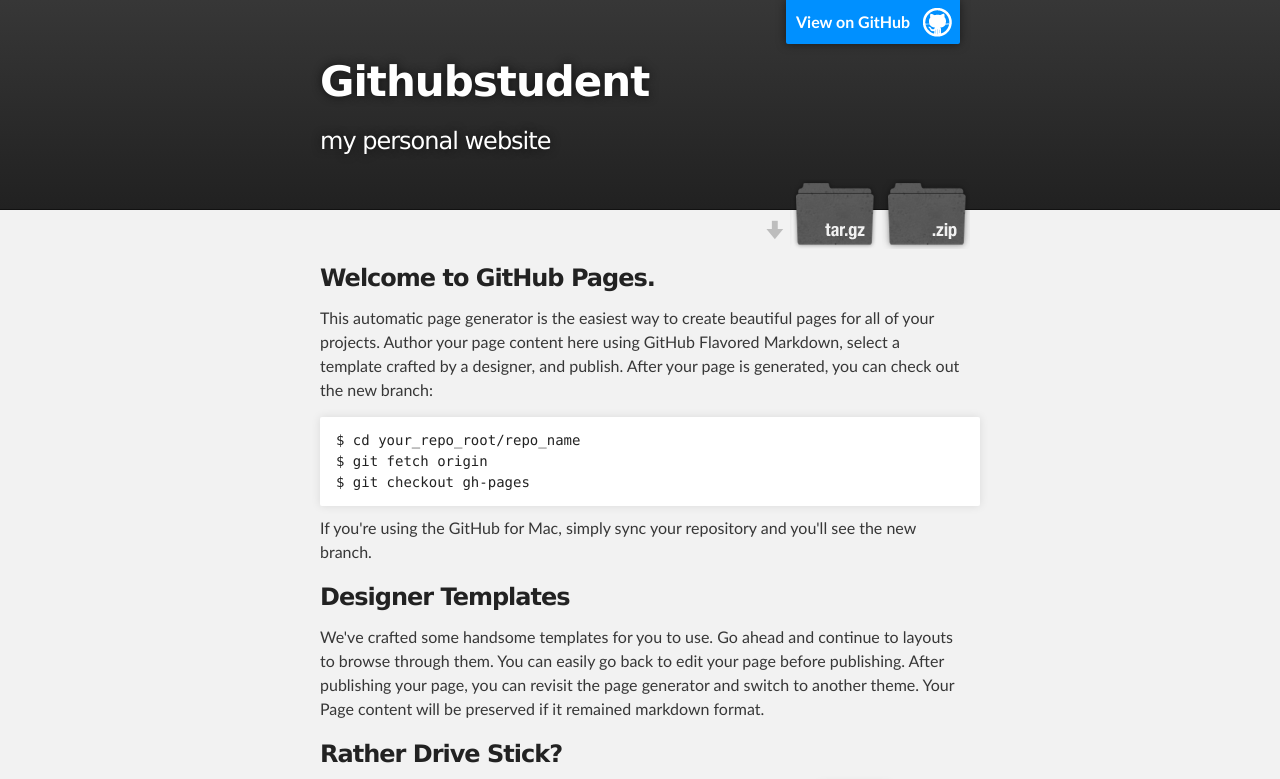
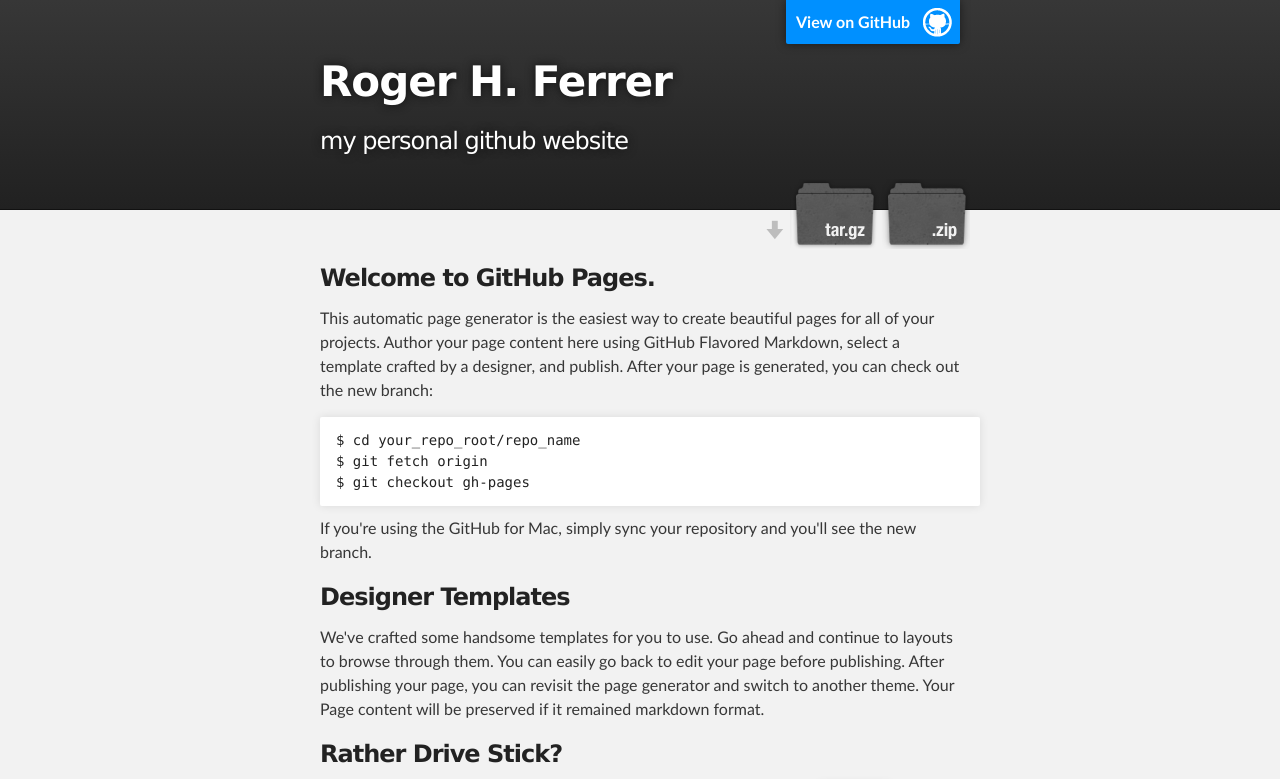
Before and after one commit to roger11k/githubstudent, a plain HTML site: page index.html in a window 1280 px wide. Shown: the top 779 px of the page. Drawn offline with Linux system fonts and the light colour scheme.

Commit message:
Updated index.html
changed title

```diff
--- a/index.html
+++ b/index.html
@@ -18,8 +18,8 @@
         <header class="inner">
           <a id="forkme_banner" href="https://github.com/roger11k/githubstudent">View on GitHub</a>
 
-          <h1 id="project_title">Githubstudent</h1>
-          <h2 id="project_tagline">my personal website</h2>
+          <h1 id="project_title">Roger H. Ferrer</h1>
+          <h2 id="project_tagline">my personal github website</h2>
 
             <section id="downloads">
               <a class="zip_download_link" href="https://github.com/roger11k/githubstudent/zipball/master">Download this project as a .zip file</a>
```
